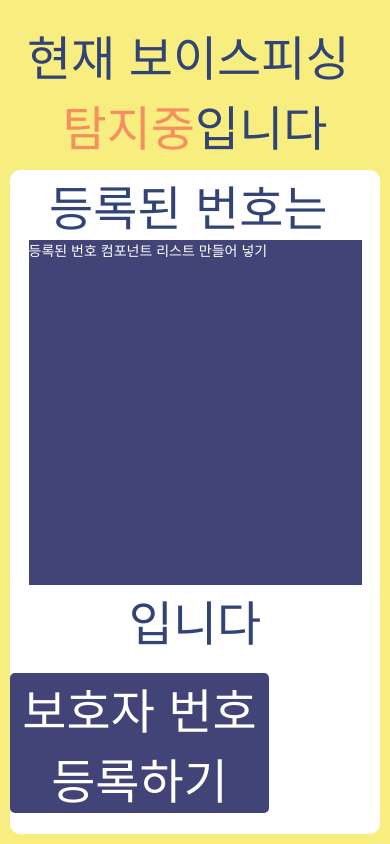
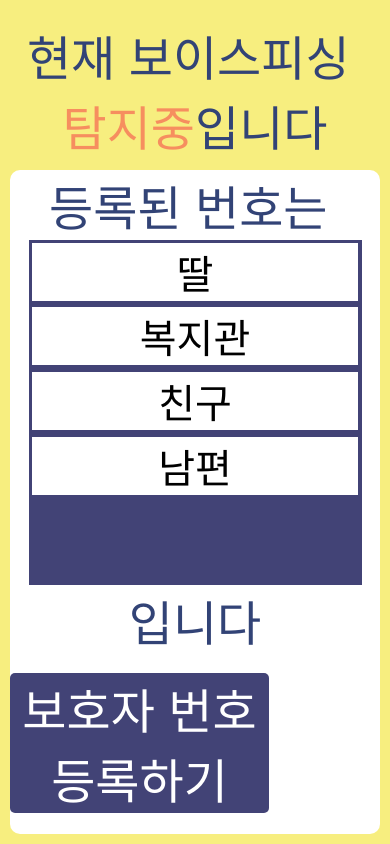
Before and after one commit to VoiceCut1/voiceCut_FE, a React Native app in the folder VoiceCutProject/: screen / in a window 390 px wide. Built offline with nearby package versions, Linux system fonts and the light colour scheme.

Commit message:
Chore : 등록된 번호 리스트, 박스 컴포넌트 생성

```diff
--- /dev/null
+++ b/VoiceCutProject/components/numberBox.tsx
@@ -0,0 +1,17 @@
+import {StyleSheet, Text, View} from 'react-native';
+import {DataProps} from '../constans/interface';
+
+const NumberBox: React.FC<DataProps> = ({...data}) => {
+  return (
+    <View style={styles.container}>
+      <Text style={styles.text}>{data.name}</Text>
+    </View>
+  );
+};
+
+const styles = StyleSheet.create({
+  container: {flex: 1, backgroundColor: 'white', margin: '1%'},
+  text: {fontSize: 40, textAlign: 'center'},
+});
+
+export default NumberBox;
--- /dev/null
+++ b/VoiceCutProject/components/numberList.tsx
@@ -0,0 +1,46 @@
+import {ScrollView, StyleSheet, View} from 'react-native';
+import NumberBox from './numberBox';
+import {DataProps} from '../constans/interface';
+
+const data: DataProps[] = [
+  {
+    id: 1,
+    name: '딸',
+    number: '010-0000-0000',
+  },
+  {
+    id: 2,
+    name: '복지관',
+    number: '010-0000-0000',
+  },
+  {
+    id: 3,
+    name: '친구',
+    number: '010-0000-0000',
+  },
+  {
+    id: 4,
+    name: '남편',
+    number: '010-0000-0000',
+  },
+];
+
+const NumberList = () => {
+  return (
+    <ScrollView style={styles.container}>
+      {data.map(data => (
+        <NumberBox key={data.id} {...data} />
+      ))}
+    </ScrollView>
+  );
+};
+
+const styles = StyleSheet.create({
+  container: {
+    backgroundColor: '#424376',
+    width: '90%',
+    height: '25%',
+  },
+});
+
+export default NumberList;
--- /dev/null
+++ b/VoiceCutProject/constans/interface.ts
@@ -0,0 +1,5 @@
+export interface DataProps {
+  id: number;
+  name: string;
+  number: string;
+}
--- /dev/null
+++ b/VoiceCutProject/data/number.json
@@ -0,0 +1 @@
+[{}]
--- a/VoiceCutProject/screens/main.tsx
+++ b/VoiceCutProject/screens/main.tsx
@@ -1,5 +1,6 @@
 import {Button, StyleSheet, Text, View, ScrollView} from 'react-native';
 import LargeButton from '../components/largeButton';
+import NumberList from '../components/numberList';
 
 const MainPage = () => {
   return (
@@ -13,11 +14,12 @@ const MainPage = () => {
       {/* 탐지중일때 텍스트 */}
       <View style={styles.whiteBox}>
         <Text style={styles.textStyle}>등록된 번호는 </Text>
-        <ScrollView style={styles.numberBox}>
+        {/* <ScrollView style={styles.numberBox}>
           <Text style={{color: 'white'}}>
             등록된 번호 컴포넌트 리스트 만들어 넣기
           </Text>
-        </ScrollView>
+        </ScrollView> */}
+        <NumberList />
         <Text style={styles.textStyle}>입니다</Text>
         <LargeButton />
       </View>
```
Also changed, not shown: VoiceCutProject/components/largeButton.tsx (renamed from VoiceCutProject/components/largeButton.js).
